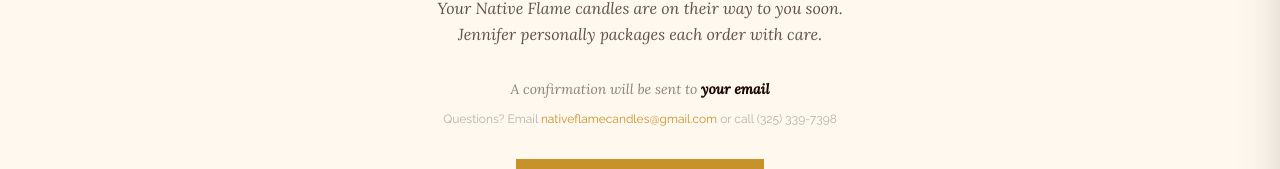
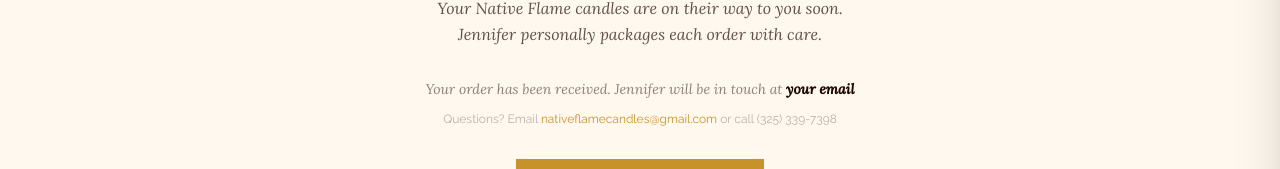
Before and after one commit to TraderMigs/NativeFlame, a React (Vite) app: page /order-confirmation in a window 1280 px wide. Shown: the part 462-631 px from the top of the page. Built offline with nearby package versions, Linux system fonts and the light colour scheme; no server answers; the database is empty.

Commit message:
Update OrderConfirmation.jsx

```diff
--- a/src/pages/OrderConfirmation.jsx
+++ b/src/pages/OrderConfirmation.jsx
@@ -66,7 +66,7 @@
 
         <div className="space-y-3">
           <p className="font-lora text-sm text-mahogany/50 italic">
-            A confirmation will be sent to{' '}
+            Your order has been received. Jennifer will be in touch at{' '}
             <span className="text-mahogany font-semibold">{email || 'your email'}</span>
           </p>
           <p className="font-raleway text-xs text-mahogany/30">
```
